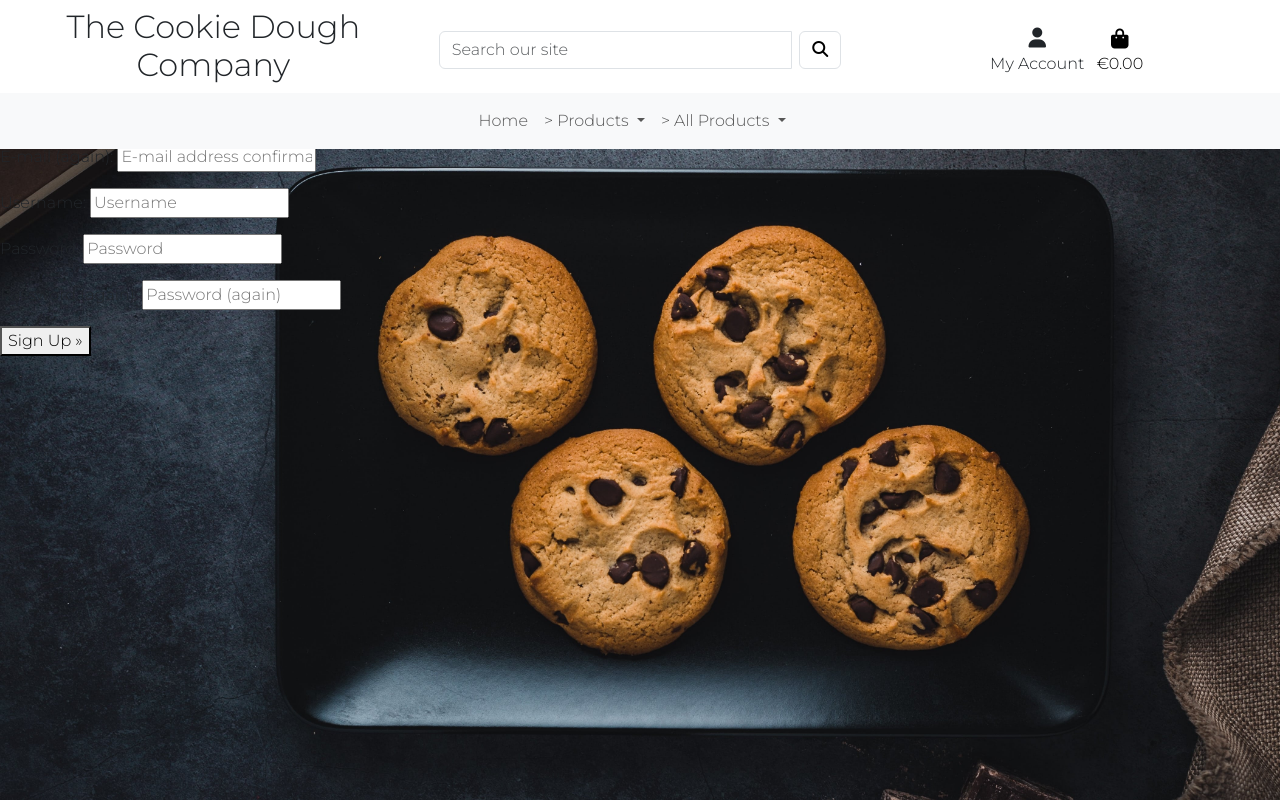
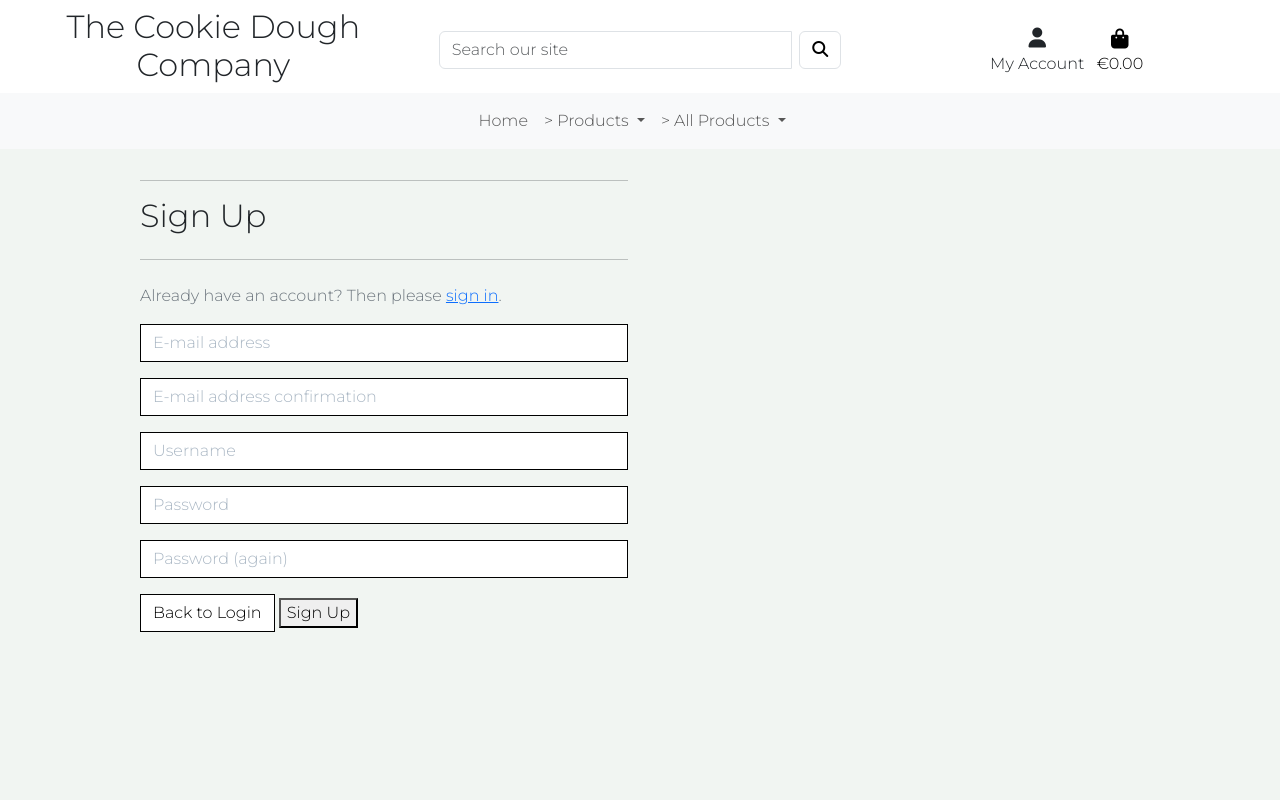
Before and after one commit to LanaCreegan/The-Cookie-Dough-Company-PP5, a Django app: page /accounts/signup/ in a window 1280 px wide. Run offline with Django 3.2, Linux system fonts and the light colour scheme; parts of the project's set-up code (start-up, migrations or seed data) failed here and were passed over; some libraries are stand-ins or nearby versions.

Commit message:
Updated allauth templates

```diff
--- a/profiles/templates/profiles/profile.html
+++ b/profiles/templates/profiles/profile.html
@@ -23,6 +23,6 @@
         </div>
     </div>
 </div>
-
+{{ profile }}
 
 {% endblock %}
--- a/static/css/base.css
+++ b/static/css/base.css
@@ -69,6 +69,25 @@ a.category-badge > span.badge:hover {
     height: 2px;
 }
 
+.allauth-form-inner-content p {
+    margin-top: 1.5rem;
+    /* mt-4 */
+    color: #6c757d;
+    /* text-secondary */
+}
+
+.allauth-form-inner-content input {
+    border-color: #000;
+    border-radius: 0;
+}
+
+.allauth-form-inner-content label:not([for='id_remember']) {
+    display: none;
+}
+
+.allauth-form-inner-content input::placeholder {
+    color: #aab7c4;
+}
 
 /* -------------------------------- Media Queries */
 @media (min-width: 1200px) {
--- a/templates/allauth/account/account_inactive.html
+++ b/templates/allauth/account/account_inactive.html
@@ -5,7 +5,9 @@
 {% block head_title %}{% trans "Account Inactive" %}{% endblock %}
 
 {% block content %}
-<h1>{% trans "Account Inactive" %}</h1>
+<hr>
+<h2 class="logo-font mb-4">{% trans "Account Inactive" %}</h2>
+<hr>
 
 <p>{% trans "This account is inactive." %}</p>
 {% endblock %}
--- a/templates/allauth/account/base.html
+++ b/templates/allauth/account/base.html
@@ -1 +1,15 @@
 {% extends "base.html" %}
+
+{% block content %}
+    <div class="container header-container">
+        <div class="overlay"></div>
+        <div class="row">
+            <div class="col-12 col-md-6">
+                <div class="allauth-form-inner-content">
+                    {% block inner_content %}
+                    {% endblock %}
+                </div>
+            </div>
+        </div>
+    </div>
+{% endblock %}
--- a/templates/allauth/account/email_confirm.html
+++ b/templates/allauth/account/email_confirm.html
@@ -7,7 +7,9 @@
 
 
 {% block content %}
-<h1>{% trans "Confirm E-mail Address" %}</h1>
+<hr>
+<h2 class="logo-font mb-4">{% trans "Confirm E-mail Address" %}</h2>
+<hr>
 
 {% if confirmation %}
 
--- a/templates/allauth/account/signup.html
+++ b/templates/allauth/account/signup.html
@@ -4,18 +4,21 @@
 
 {% block head_title %}{% trans "Signup" %}{% endblock %}
 
-{% block content %}
-<h1>{% trans "Sign Up" %}</h1>
+{% block inner_content %}
+<hr>
+<h2 class="logo-font mb-4">{% trans "Sign Up" %}</h2>
+<hr>
 
 <p>{% blocktrans %}Already have an account? Then please <a href="{{ login_url }}">sign in</a>.{% endblocktrans %}</p>
 
 <form class="signup" id="signup_form" method="post" action="{% url 'account_signup' %}">
   {% csrf_token %}
-  {{ form.as_p }}
+  {{ form|crispy }}
   {% if redirect_field_value %}
   <input type="hidden" name="{{ redirect_field_name }}" value="{{ redirect_field_value }}" />
   {% endif %}
-  <button type="submit">{% trans "Sign Up" %} &raquo;</button>
+  <a class="btn btn-outline-black rounded-0" href="{% url 'account_login' %}">Back to Login</a>
+  <button type="submit">{% trans "Sign Up" %}</button>
 </form>
 
 {% endblock %}
```
Also changed, not shown: profiles/views.py (+7 -2 lines), templates/allauth/account/login.html (+9 -4 lines).
